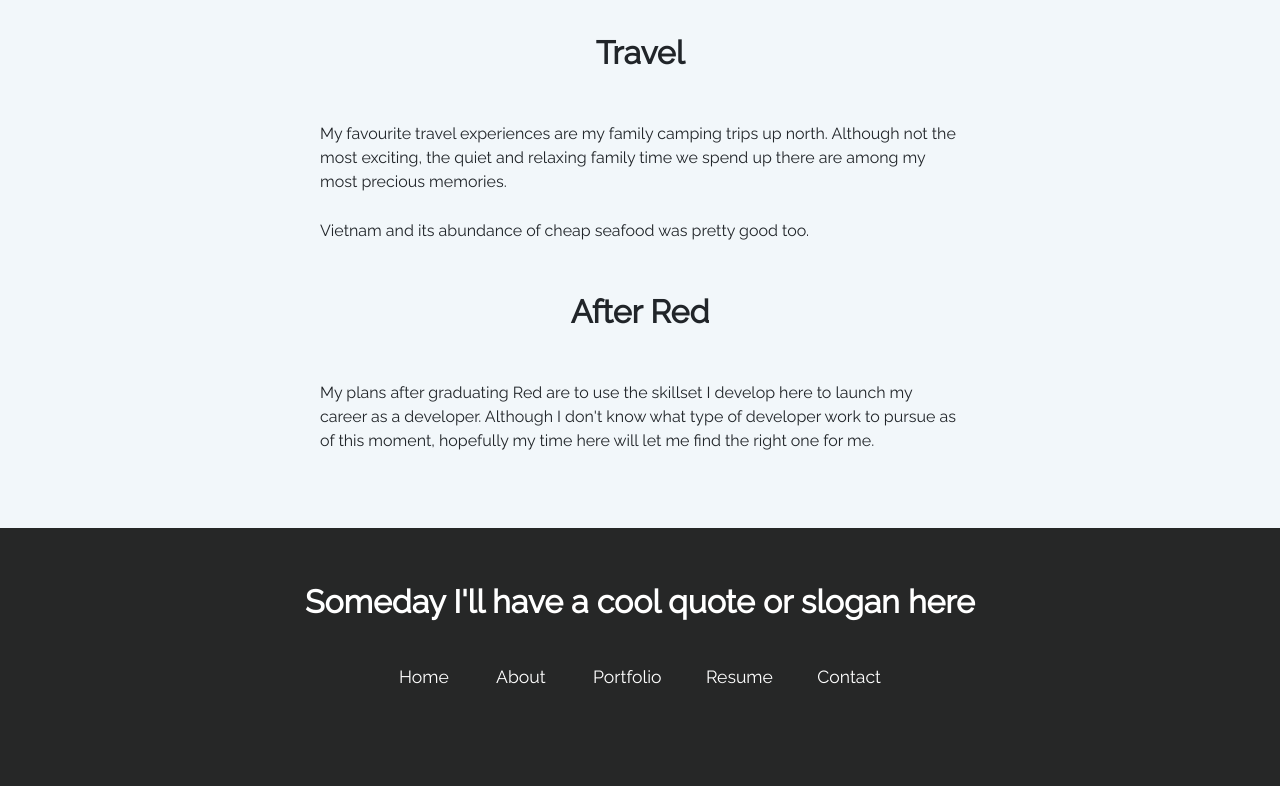
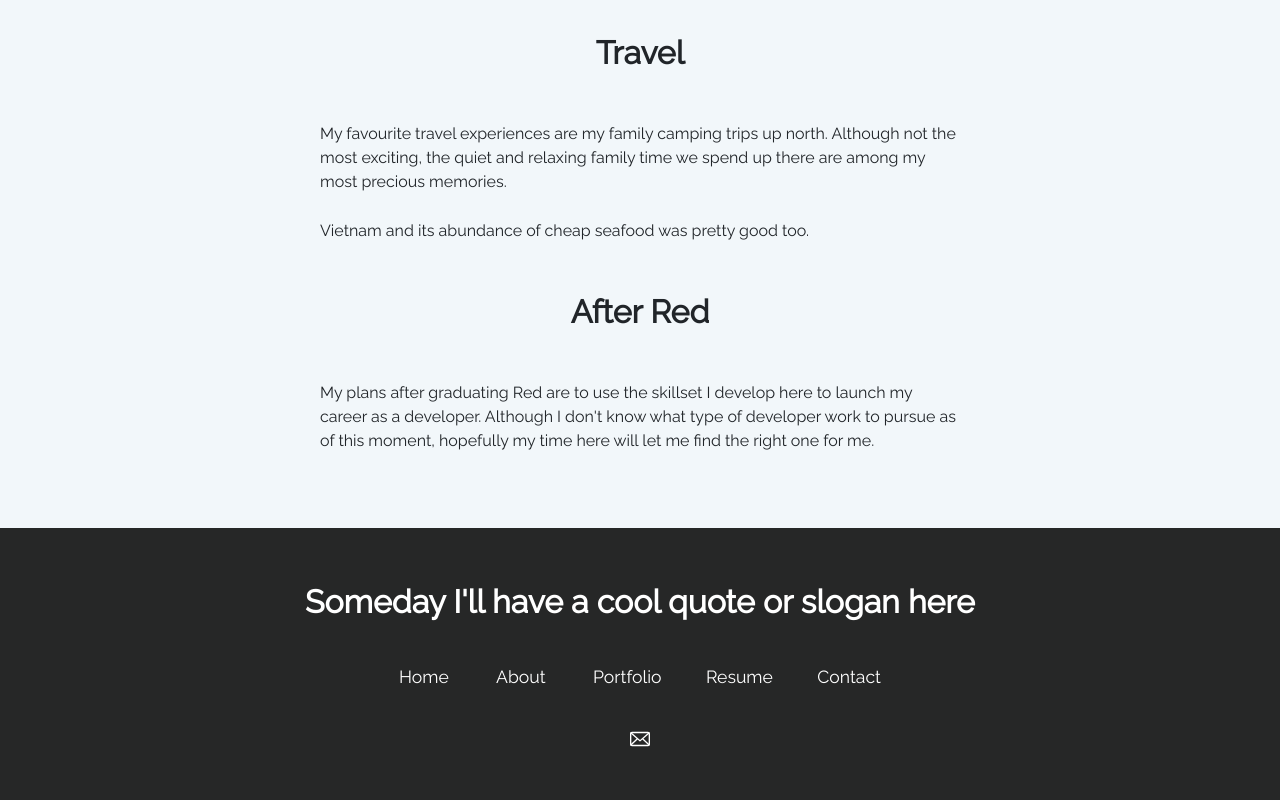
Before and after one commit to JunCLi/personal-website, a plain HTML site: page index.html in a window 1280 px wide. Shown: the part 1445-2245 px from the top of the page. Drawn offline with Linux system fonts and the light colour scheme.

Commit message:
Added mail logo and functionality

```diff
--- a/index.html
+++ b/index.html
@@ -63,6 +63,7 @@
           <li><a href="#contact">Contact</a></li>
         </ul>
       </nav>
+      <a href="mailto:kevinjcli@hotmail.com"><img class="mail" src="./images/letter.svg"></a>
     </footer>
   </main>
 </body>
--- a/style.css
+++ b/style.css
@@ -87,7 +87,7 @@ Bottom Navigation Styling
 */
 
 .bottom-nav ul {
-  padding: 30px 0;
+  padding: 30px 0 20px;
   width: 500px;
 }
 
@@ -156,7 +156,7 @@ About Section Styling
 
 /*
 =========================
-Bottom Navigation Styling
+Footer Styling
 =========================
 */
 
@@ -171,3 +171,8 @@ footer h2 {
   color: white;
   font-size: 2em;
 }
+
+.mail {
+  height: 20px;
+  width: 20px;
+}
```
Also changed, not shown: images/letter-dark.svg (added), images/letter.svg (added).
